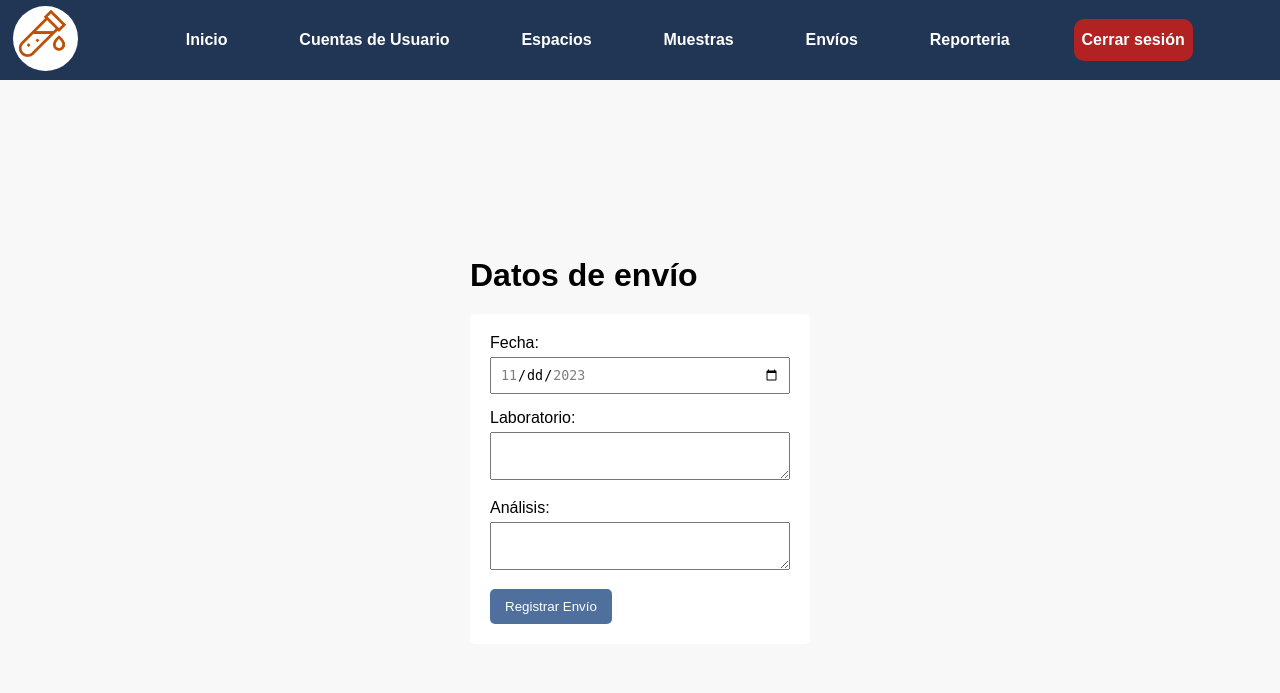
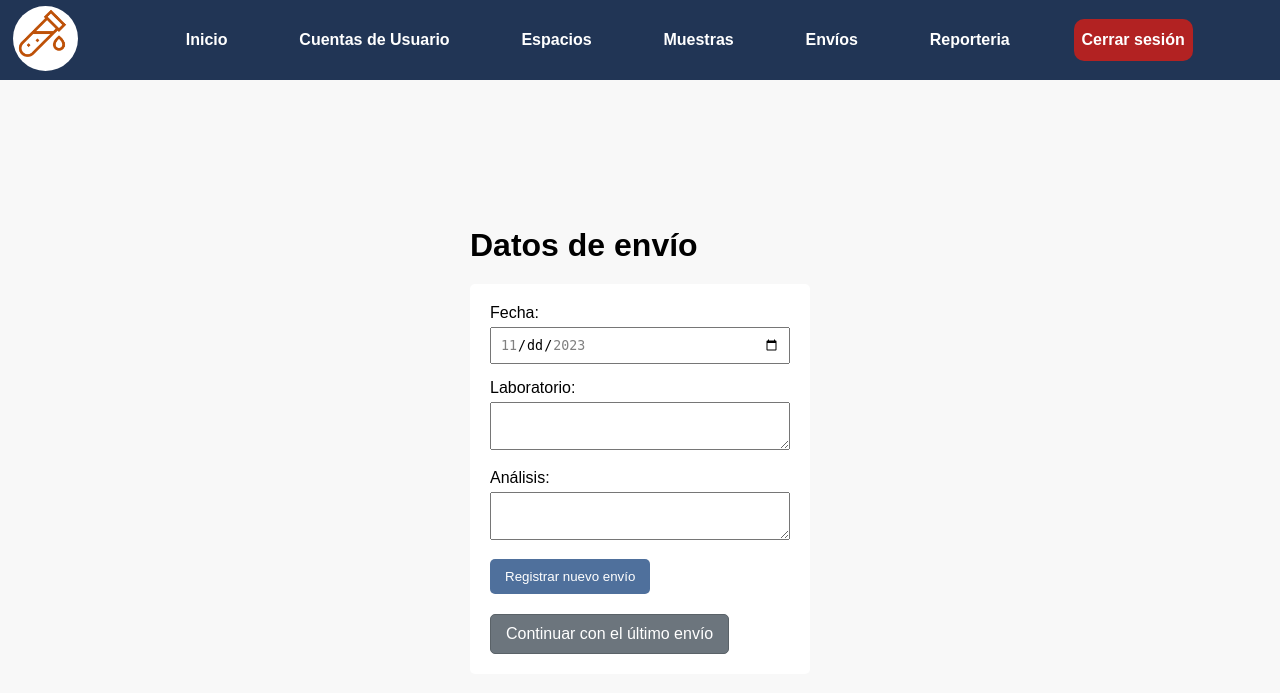
Before and after one commit to sanjaygrr/Biobanco, a Django app: page /shipments/ in a window 1280 px wide. Shown: the top 693 px of the page. Run offline with Django 4.2, Linux system fonts and the light colour scheme; the visitor is signed in with stand-in values (Sample User, id 1); some libraries are stand-ins or nearby versions.

Commit message:
feat add last shipment on shipment select

```diff
--- a/Biobanco/muestras/templates/shipments.html
+++ b/Biobanco/muestras/templates/shipments.html
@@ -52,6 +52,23 @@
         button:hover {
             background-color: rgb(79, 100, 150);
         }
+        .continue-button {
+            display: inline-block;
+            margin-top: 20px;
+            background-color: #6c757d; /* Gris */
+            color: white;
+            padding: 10px 15px;
+            border: 1px solid #5a6268; /* Borde ligeramente más oscuro */
+            border-radius: 5px;
+            cursor: pointer;
+            text-decoration: none;
+            font-size: 16px; /* Tamaño de fuente ajustable */
+        }
+
+        .continue-button:hover {
+            background-color: #5a6268; /* Gris un poco más oscuro al pasar el ratón */
+        }
+
     </style>
     <script src="//cdn.jsdelivr.net/npm/sweetalert2@11"></script>
 </head>
@@ -83,9 +100,15 @@
             <label for="analysis">Análisis:</label>
             <textarea id="analysis" name="analysis" required></textarea>
         </div>
-        <button type="submit">Registrar Envío</button>
+        <button type="submit">Registrar nuevo envío</button>
+
+        <button id="continueShipmentButton" class="continue-button">Continuar con el último envío</button>
     </form>
-
+    <script>
+        document.getElementById('continueShipmentButton').addEventListener('click', function() {
+            window.location.href = "{% url 'shipments_select' %}";
+        });
+    </script>
     <script>
         document.getElementById('shipmentForm').addEventListener('submit', function(e) {
             e.preventDefault();
```
Also changed, not shown: Biobanco/muestras/templates/shipments_select.html (+13 -0 lines).
